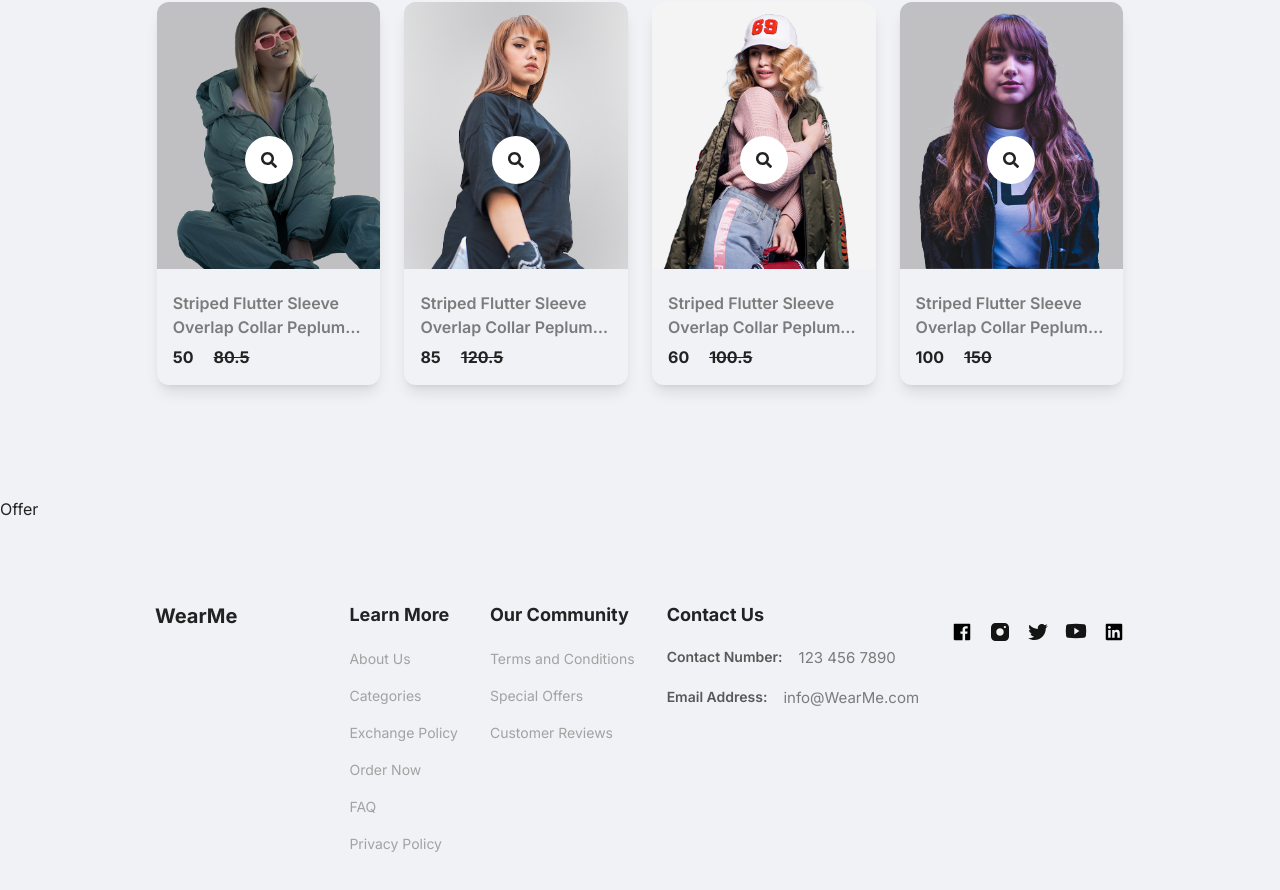
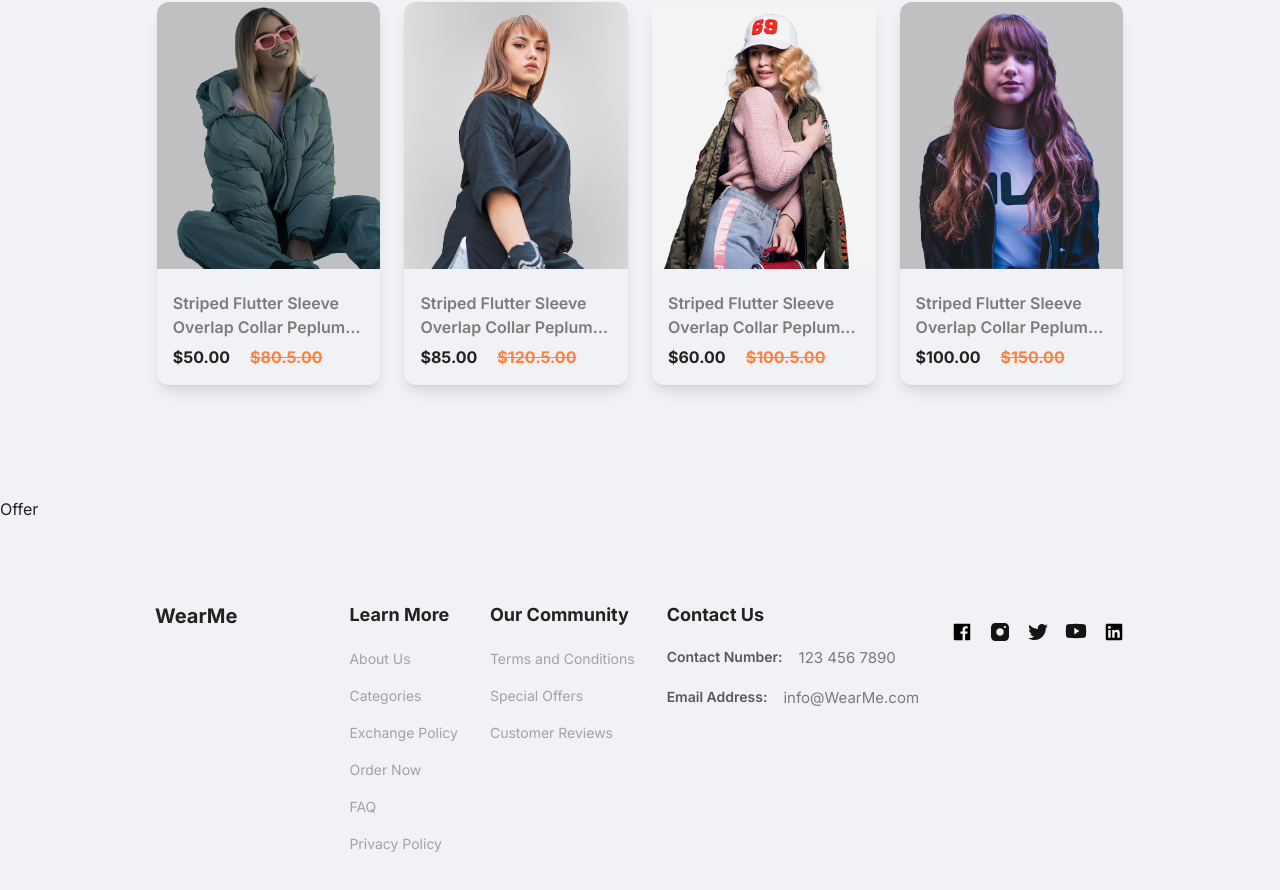
Before and after one commit to Isur-Sen9828/WearMe-, a React (Vite) app in the folder frontend/: page / in a window 1280 px wide. Shown: the part 989-1879 px from the top of the page. Built offline with nearby package versions, Linux system fonts and the light colour scheme.

Commit message:
completed new collection and newsletter components

```diff
--- a/frontend/src/App.jsx
+++ b/frontend/src/App.jsx
@@ -7,6 +7,12 @@
 import Login from "./pages/Login"
 import Footer from "./components/Footer"
 
+import bannermens from "./assets/bannermens.png"
+import bannerwomens from "./assets/bannerwomens.png"
+import bannerkids from "./assets/bannerkids.png"
+
+
+
 export default function App() {
   return (
     <main className="bg-primary text-tertiary">
@@ -14,9 +20,9 @@
       <Header/>
       <Routes>
         <Route path="/" element={<Home/>}/>
-        <Route path="/mens" element={<Category/>}/>
-        <Route path="/womens" element={<Category/>}/>
-        <Route path="/kids" element={<Category/>}/>
+        <Route path="/mens" element={<Category category="men" banner={bannermens}/>}/>
+        <Route path="/womens" element={<Category category="women" banner={bannerwomens}/>}/>
+        <Route path="/kids" element={<Category category="kid" banner={bannerkids}/>}/>
         <Route path="/product" element={<Product/>}>
         <Route path=":productId" element={<Product/>}/>
         </Route>
--- a/frontend/src/components/Item.jsx
+++ b/frontend/src/components/Item.jsx
@@ -5,16 +5,16 @@
   return (
     <div className="rounded-xl overflow-hidden shadow-lg">
         <div className="relative flexCenter group overflow-hidden transition-all duration-100:">
-            <Link to={`product/${id}`} className="h-12 w-12 bg-white rounded-full flexCenter absolute top-1/2 bottom-1/2 !py-2 z-20 scale-20 group-hover:scalw-100 transition-all duration-700">
-            <FaSearch className="hover:rotate-90 hover:scale-125 transition-all duration-200"/>
+            <Link to={`product/${id}`} className="h-12 w-12 bg-white rounded-full flexCenter absolute top-1/2 bottom-1/2 !py-2 z-20 scale-0 group-hover:scale-100 transition-all duration-700">
+            <FaSearch className="scale-125 hover:rotate-90 transition-all duration-200"/>
             </Link>
             <img src={image} alt="productImage" className=" block w-full object-cover group-hover:scale-110 transition-all duration-1000"/>
         </div>
         <div className="p-4 overflow-hidden">
             <h4 className="my-[6px] medium-16 line-clamp-2 text-gray-30">{name}</h4>
             <div className="flex gap-5">
-            <div className="bold-16">{new_price}</div>
-            <div className="text-secondory bold-16 line-through">{old_price}</div>
+            <div className="bold-16">${new_price}.00</div>
+            <div className="text-secondary bold-16 line-through">${old_price}.00</div>
             </div>
         </div>
     </div>
--- /dev/null
+++ b/frontend/src/components/NewCollection.jsx
@@ -0,0 +1,22 @@
+import LATEST from '../assets/latest'
+import Item from './Item'
+
+const NewCollection = () => {
+  return (
+    <section className='bg-primary'>
+    <div className='max_padd_container py-12 xl:py-28 xl:w-[88%]'>
+        <h3 className='h-3 text-center'>Popular Products</h3>
+        <hr className='h-[3px] md:w-1/2 mx-auto bg-gradient-to-1 from-transparent via-black to-transparent mb-16'/>
+        {/* Container */}
+        <div className='grid grid-cols-1 xs:grid-cols-2 md:grid-cols-3 xl:grid-cols-4 gap-6'>
+            {LATEST.map((item)=>(
+                <Item key={item.id} id={item.id} image={item.image} name={item.name} new_price={item.new_price} old_price={item.old_price}/>
+            ))}
+        </div>
+    </div>
+
+</section>
+  )
+}
+
+export default NewCollection
--- /dev/null
+++ b/frontend/src/components/NewsLetter.jsx
@@ -0,0 +1,17 @@
+
+function NewsLetter() {
+  return (
+    <section className="max_padd_container py-12 xl:py-28 bg-white">
+        <div className="mx-auto xl:w-[80%] flexCenter flex-col gap-y-8 w-full max-w-[660px]">
+            <h3 className="h3">Get Exclusve Offers On your Email</h3>
+            <h4 className="uppercase bold-18">Subscribe to our Newsletter and stay alert!</h4>
+            <div className="flexBetween rounded-full ring-1 ring-slate-900/5 hover:ring-slate-900/15 bg-primary w-full">
+                <input type="emal" placeholder="Enter your email address" className="w-full bg-transparent ml-7 border-none outline-none regular-16"/>
+                <button className="btn_dark_rounded">Subscribe</button>
+            </div>
+        </div>
+    </section>
+  )
+}
+
+export default NewsLetter
```
